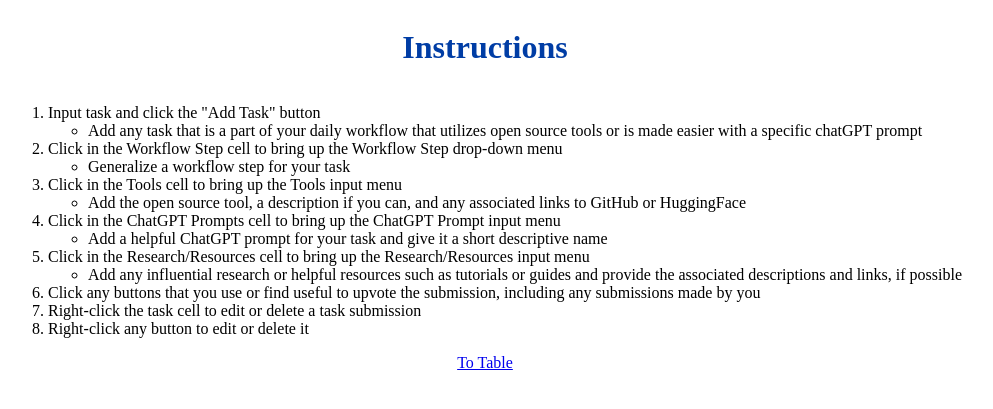
After one commit to bpisaneschi/Alt-Data-Table, a Flask app: page /instructions in a window 1280 px wide. The commit adds this page. Shown: the top 409 px of the page, without its empty margins (155-1148 px from the left). Run offline with Flask 3, Linux system fonts and the light colour scheme.

Commit message:
Instructions

```diff
--- a/app.py
+++ b/app.py
@@ -150,6 +150,10 @@ def delete_task(task_id):
 def test():
     return "Test route is working!"
 
+@app.route('/instructions')
+def instructions():
+    return render_template('instructions.html')
+
 if __name__ == "__main__":
     with app.app_context():
         db.create_all()
--- a/templates/index.html
+++ b/templates/index.html
@@ -18,6 +18,7 @@
     </div>
     <div class="instructions-container">
         <p>**Click inside the cells to make submissions**     **Right click to edit or delete submissions**     **Click button to upvote submissions**</p>
+        <a href="/instructions">Instructions</a>
     </div>
         <table>
             <thead>
@@ -73,8 +74,8 @@
                     <option value="Data Acquisition">Data Acquisition</option>
                     <option value="Data Exploration">Data Exploration</option>
                     <option value="Data Pre-Processing">Data Pre-Processing</option>
-                    <option value="Modeling">Modeling</option>
-                    <option value="Reporting">Reporting</option>
+                    <option value="Modeling/Analysis">Modeling/Analysis</option>
+                    <option value="Reporting/Evaluation">Reporting/Evaluation</option>
                     <option value="Deployment">Deployment</option>
                 </select>
                 <input type="text" id="name-input" placeholder="Enter Name" style="display: none;" autocomplete="off">
--- /dev/null
+++ b/templates/instructions.html
@@ -0,0 +1,50 @@
+<!DOCTYPE html>
+<html lang="en">
+<head>
+    <meta charset="UTF-8">
+    <meta name="viewport" content="width=device-width, initial-scale=1.0">
+    <title>Instructions</title>
+    <style>body {
+        display: flex;
+        flex-direction: column;
+        align-items: center;
+    }
+    </style>
+</head>
+<body>
+    <h1 style="color:#003DA5">Instructions</h1>
+    <!-- Add your instructions content here -->
+    <ol>
+        <li> Input task and click the "Add Task" button
+            <ul>
+                <li>Add any task that is a part of your daily workflow that utilizes open source tools or is made easier with a specific chatGPT prompt</li>
+            </ul>
+        </li>
+        <li> Click in the Workflow Step cell to bring up the Workflow Step drop-down menu
+            <ul>
+                <li>Generalize a workflow step for your task</li>
+            </ul>
+        </li>
+        <li> Click in the Tools cell to bring up the Tools input menu
+            <ul>
+                <li>Add the open source tool, a description if you can, and any associated links to GitHub or HuggingFace</li>
+            </ul>
+        </li>
+        <li> Click in the ChatGPT Prompts cell to bring up the ChatGPT Prompt input menu
+            <ul>
+                <li>Add a helpful ChatGPT prompt for your task and give it a short descriptive name</li>
+            </ul>
+        </li>
+        <li> Click in the Research/Resources cell to bring up the Research/Resources input menu
+            <ul>
+                <li>Add any influential research or helpful resources such as tutorials or guides and provide the associated descriptions and links, if possible</li>
+            </ul>
+        </li>
+        <li> Click any buttons that you use or find useful to upvote the submission, including any submissions made by you</li>
+        <li> Right-click the task cell to edit or delete a task submission</li>
+        <li> Right-click any button to edit or delete it</li>
+    </ol>
+
+    <a href="/">To Table</a>
+</body>
+</html>
```
Also changed, not shown: static/images/Data Scientist Workflow.png.
